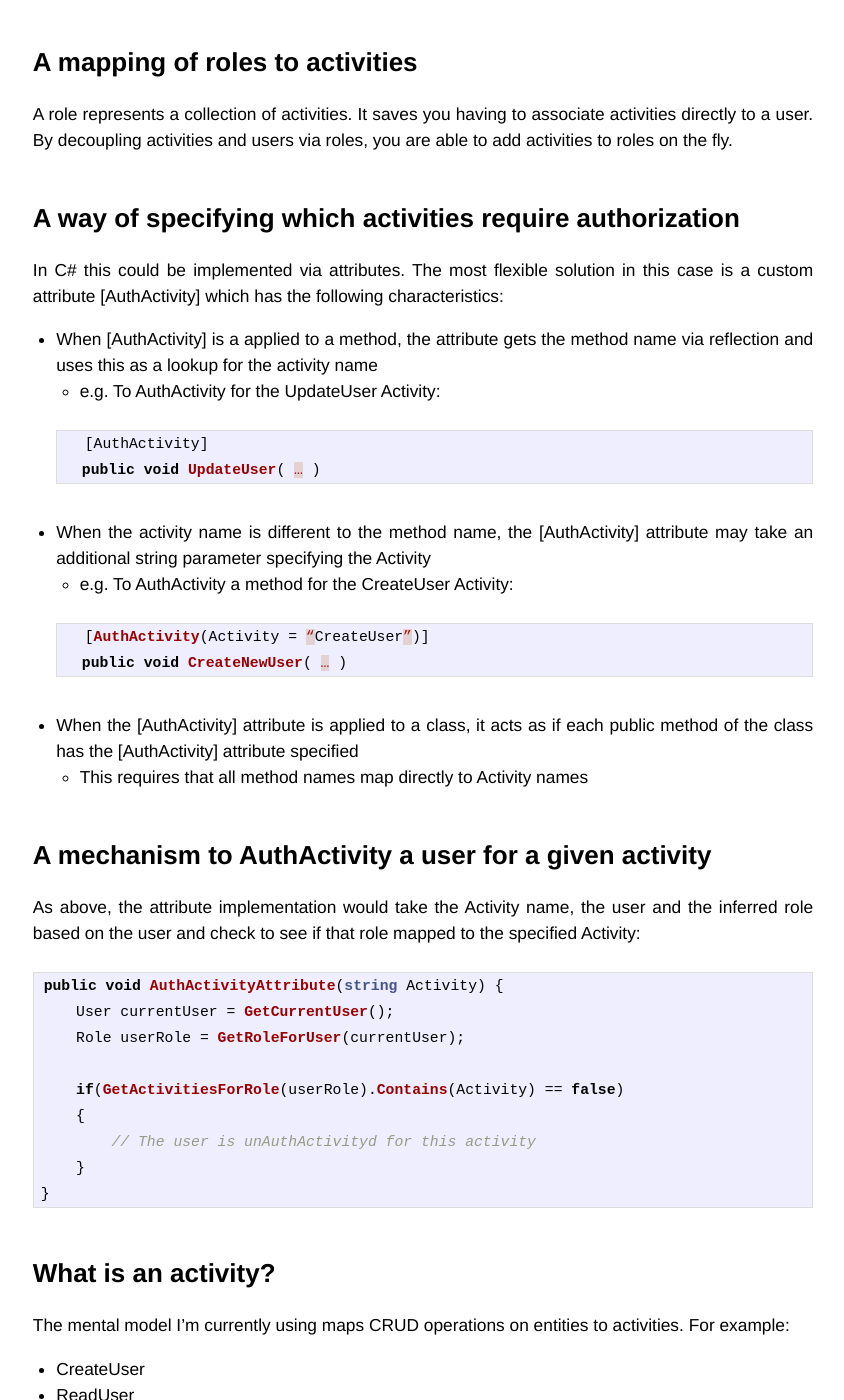
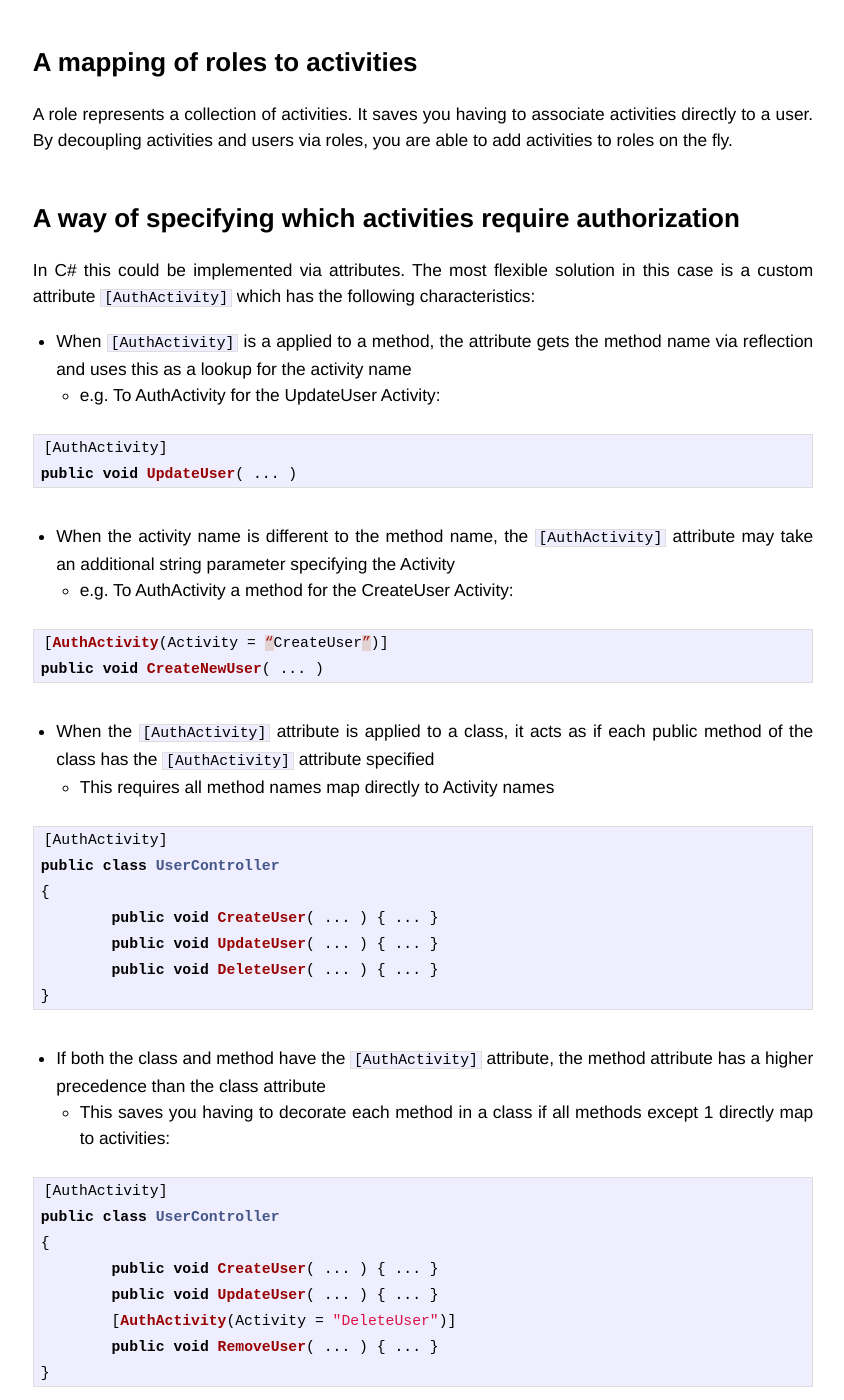
Before and after one commit to ryankirkman/ryankirkman.github.com, a Jekyll site: the page built from _posts/2013-01-31-activity-based-authorization.md, in a window 1280 px wide and 1400 px high, scrolled down 509 px. Shown: the whole window, without its empty margins (217-1061 px from the left). Built offline with Jekyll 4.4.1, drawn with Linux system fonts in a browser that asks for light colours; Markdown is read by kramdown in place of the engine named in the settings; comment, search, counter and statistics services are not loaded; some of the changed text lies outside the part shown.

Commit message:
Clarifications. Disambiguation

````diff
--- a/_posts/2013-01-31-activity-based-authorization.md
+++ b/_posts/2013-01-31-activity-based-authorization.md
@@ -21,29 +22,52 @@ A role represents a collection of activities. It saves you having to associate a
 
 ## A way of specifying which activities require authorization
 
-In C# this could be implemented via attributes. The most flexible solution in this case is a custom attribute [AuthActivity] which has the following characteristics:
+In C# this could be implemented via attributes. The most flexible solution in this case is a custom attribute `[AuthActivity]` which has the following characteristics:
 
-* When [AuthActivity] is a applied to a method, the attribute gets the method name via reflection and uses this as a lookup for the activity name
-	* e.g. To AuthActivity for the UpdateUser Activity:
+* When `[AuthActivity]` is a applied to a method, the attribute gets the method name via reflection and uses this as a lookup for the activity name
+  * e.g. To AuthActivity for the UpdateUser Activity:
 
-	``` csharp
-	[AuthActivity]
-	public void UpdateUser( … )
-	```
+``` csharp
+[AuthActivity]
+public void UpdateUser( ... )
+```
 
-* When the activity name is different to the method name, the [AuthActivity] attribute may take an additional string parameter specifying the Activity
-	* e.g. To AuthActivity a method for the CreateUser Activity:
+* When the activity name is different to the method name, the `[AuthActivity]` attribute may take an additional string parameter specifying the Activity
+  * e.g. To AuthActivity a method for the CreateUser Activity:
 
-	``` csharp
-	[AuthActivity(Activity = “CreateUser”)]
-	public void CreateNewUser( … )
-	```
+``` csharp
+[AuthActivity(Activity = “CreateUser”)]
+public void CreateNewUser( ... )
+```
 
-* When the [AuthActivity] attribute is applied to a class, it acts as if each public method of the class has the [AuthActivity] attribute specified
-	* This requires that all method names map directly to Activity names
+* When the `[AuthActivity]` attribute is applied to a class, it acts as if each public method of the class has the `[AuthActivity]` attribute specified
+  * This requires all method names map directly to Activity names
 
+``` csharp
+[AuthActivity]
+public class UserController
+{
+	public void CreateUser( ... ) { ... }
+	public void UpdateUser( ... ) { ... }
+	public void DeleteUser( ... ) { ... }
+}
+```
 
-## A mechanism to AuthActivity a user for a given activity
+* If both the class and method have the `[AuthActivity]` attribute, the method attribute has a higher precedence than the class attribute
+  * This saves you having to decorate each method in a class if all methods except 1 directly map to activities:
+
+``` csharp
+[AuthActivity]
+public class UserController
+{
+	public void CreateUser( ... ) { ... }
+	public void UpdateUser( ... ) { ... }
+	[AuthActivity(Activity = "DeleteUser")]
+	public void RemoveUser( ... ) { ... }
+}
+```
+
+## A mechanism to authorize a user for a given activity
 
 As above, the attribute implementation would take the Activity name, the user and the inferred role based on the user and check to see if that role mapped to the specified Activity:
 
````
Also changed, not shown: other parts of _posts/2013-01-31-activity-based-authorization.md (+4 -3 lines).
